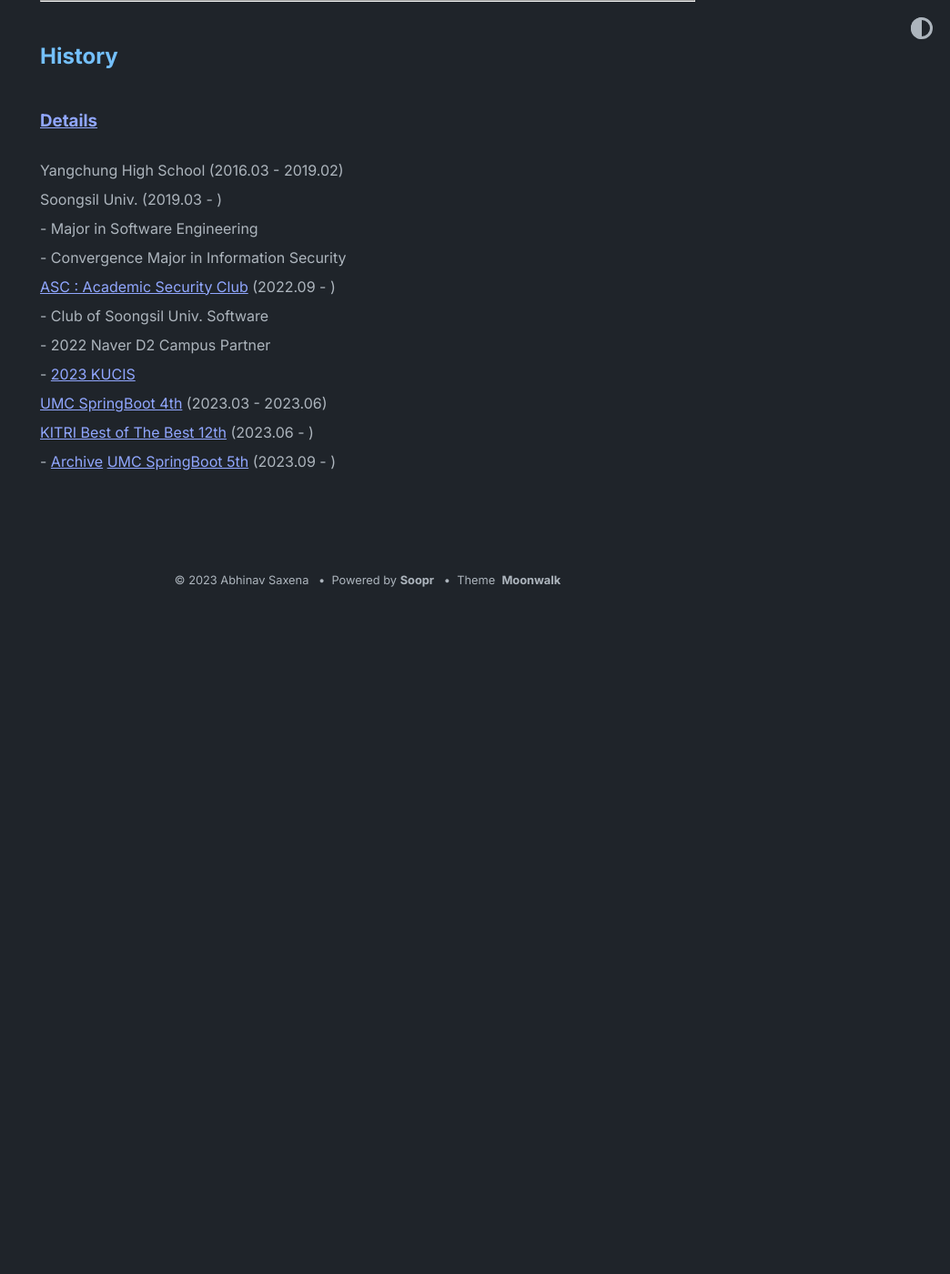
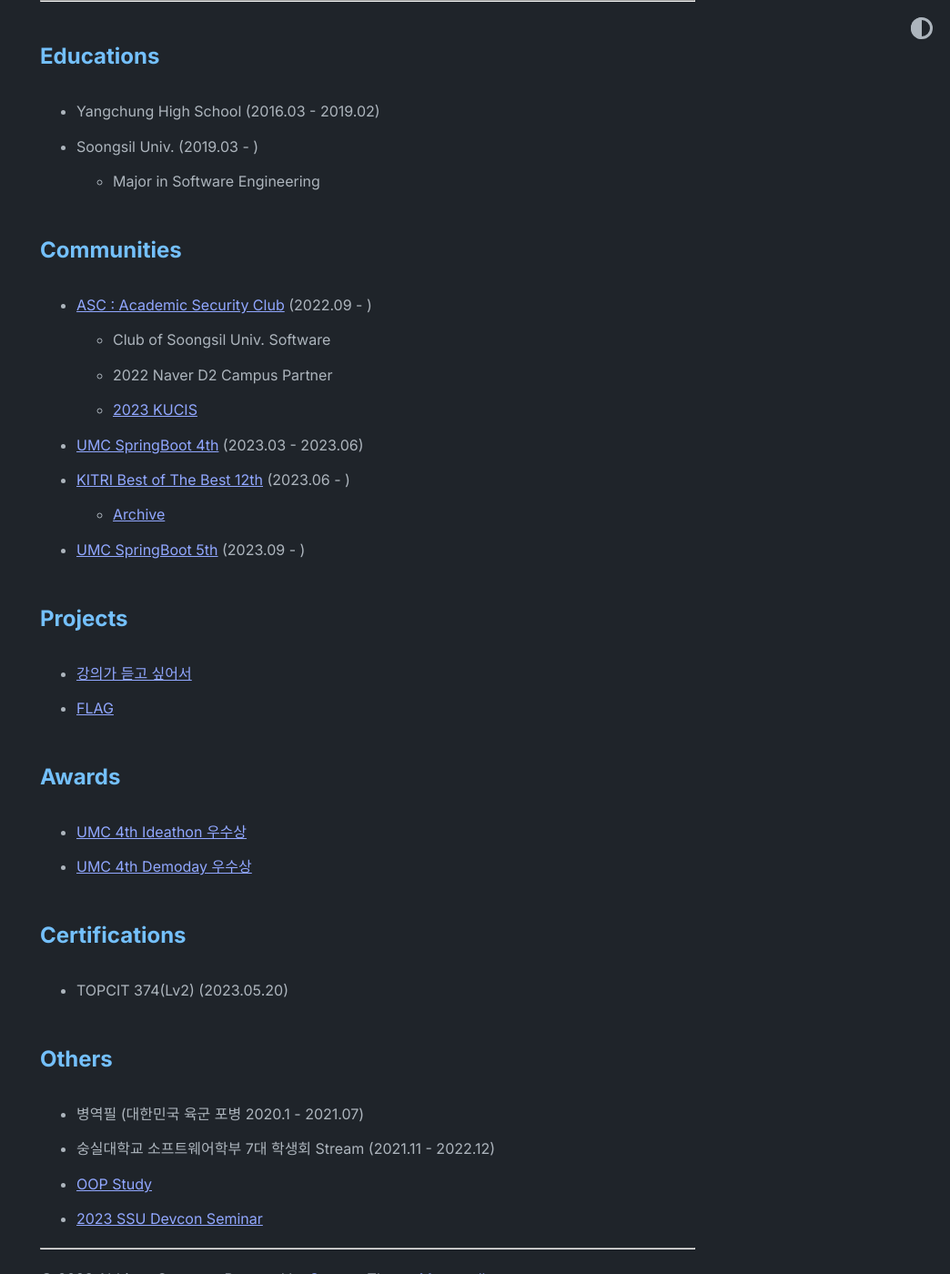
Before and after one commit to oxdjww/oxdjww.github.io, a Jekyll site: the page built from about.md, in a window 1280 px wide and 1400 px high, scrolled down 1123 px. Shown: the whole window at 91% size, without its empty margins (236-1280 px from the left). Built offline with Jekyll 4.4.1, drawn with Linux system fonts in a browser that asks for light colours; before the commit the page ends 1786 px from its top, so only the background shows below that; some of the changed text lies outside the part shown.

Commit message:
update about

```diff
--- a/about.md
+++ b/about.md
@@ -26,19 +26,46 @@
 
 ---
 
-## History
+## Educations
 
-### [Details](https://oxdjww.site/logs)
+- Yangchung High School (2016.03 - 2019.02)
+- Soongsil Univ. (2019.03 - )
+  - Major in Software Engineering
 
-Yangchung High School (2016.03 - 2019.02) <br>
-    Soongsil Univ. (2019.03 - ) <br>
-    - Major in Software Engineering <br>
-    - Convergence Major in Information Security <br>
-    [ASC : Academic Security Club](https://www.notion.so/ASC-1e2e608c98c949a696f02b363480ae38?pvs=4) (2022.09 - ) <br>
-    - Club of Soongsil Univ. Software <br>
-    - 2022 Naver D2 Campus Partner <br>
-    - [2023 KUCIS](https://www.kisia.or.kr/talent_support/kucis_info/) <br>
-    [UMC SpringBoot 4th](https://www.makeus.in/umc) (2023.03 - 2023.06) <br>
-    [KITRI Best of The Best 12th](https://www.kitribob.kr/) (2023.06 - ) <br>
-    - [Archive](https://github.com/bob-12th)
-    [UMC SpringBoot 5th](https://www.makeus.in/umc) (2023.09 - ) <br>
+## Communities
+
+- [ASC : Academic Security Club](https://www.notion.so/ASC-1e2e608c98c949a696f02b363480ae38?pvs=4) (2022.09 - )
+  - Club of Soongsil Univ. Software
+  - 2022 Naver D2 Campus Partner
+  - [2023 KUCIS](https://www.kisia.or.kr/talent_support/kucis_info/)
+- [UMC SpringBoot 4th](https://www.makeus.in/umc) (2023.03 - 2023.06)
+- [KITRI Best of The Best 12th](https://www.kitribob.kr/) (2023.06 - )
+  - [Archive](https://github.com/bob-12th)
+- [UMC SpringBoot 5th](https://www.makeus.in/umc) (2023.09 - )
+
+## Projects
+
+- [강의가 듣고 싶어서](https://www.notion.so/oxdjww/8fc6e6d45d0f45239ea869606eed10d6?pvs=4)
+- [FLAG](https://www.notion.so/oxdjww/FLAG-470143d2611e4fc78901b50d34640d0e?pvs=4)
+
+## Awards
+
+- [UMC 4th Ideathon 우수상](https://www.notion.so/oxdjww/UMC-Ideathon-5d8b54b888ae49a292c76cafe8e3c755?pvs=4)
+- [UMC 4th Demoday 우수상](https://www.notion.so/oxdjww/UMC-4th-Demoday-1d75d564ac5f4f2ea4577a9d95fc9c0c?pvs=4)
+
+## Certifications
+
+- TOPCIT 374(Lv2) (2023.05.20)
+
+## Others
+
+- 병역필 (대한민국 육군 포병 2020.1 - 2021.07)
+- 숭실대학교 소프트웨어학부 7대 학생회 Stream (2021.11 - 2022.12)
+- [OOP Study](https://www.notion.so/oxdjww/Portfolio-CV-ca5873e384bb4975ac6352a9c357e28a?pvs=4#4a4773691abd4cee82e45539669da6c1)
+- [2023 SSU Devcon Seminar](https://www.notion.so/oxdjww/Portfolio-CV-ca5873e384bb4975ac6352a9c357e28a?pvs=4#567028f384e541cc96e34769b843e3b1)
+
+---
+
+&copy; 2023 Abhinav Saxena
+• Powered by [Soopr](https://www.soopr.co)
+• Theme [Moonwalk](https://github.com/abhinavs/moonwalk)
```
